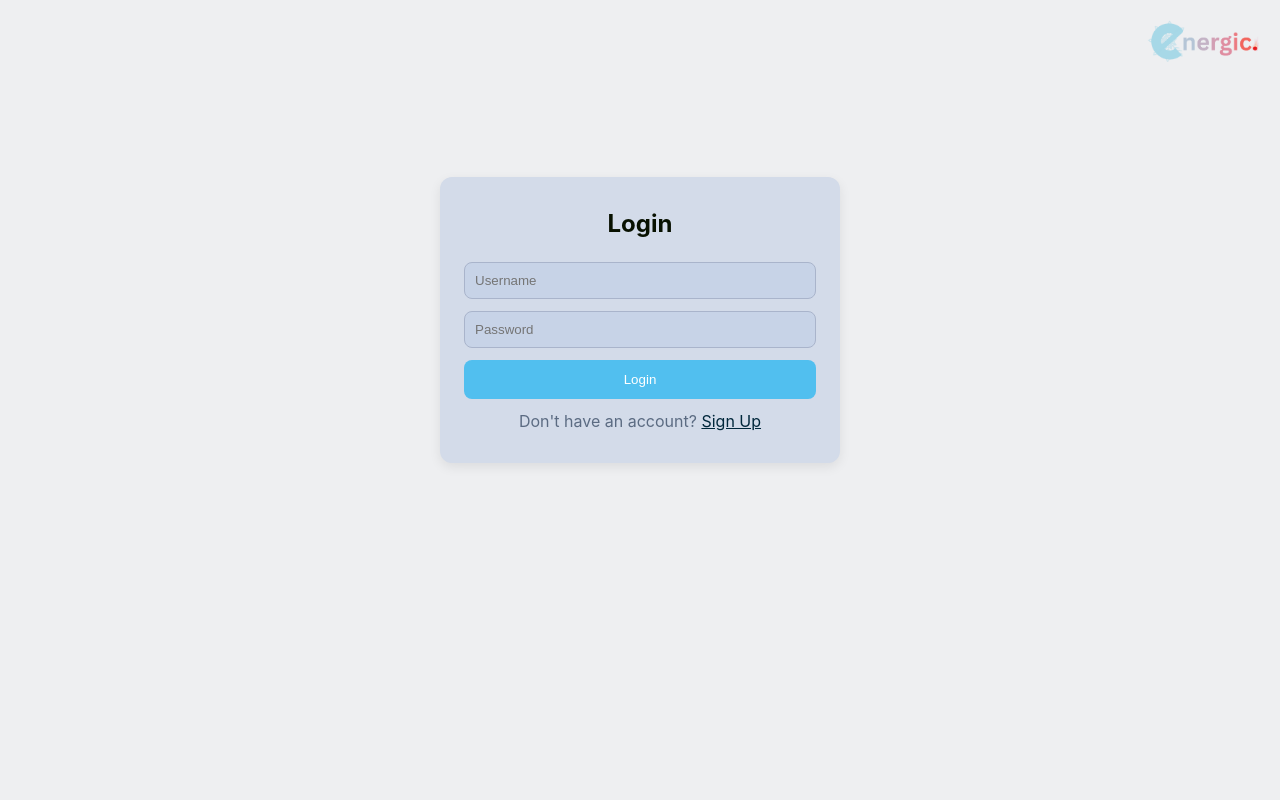
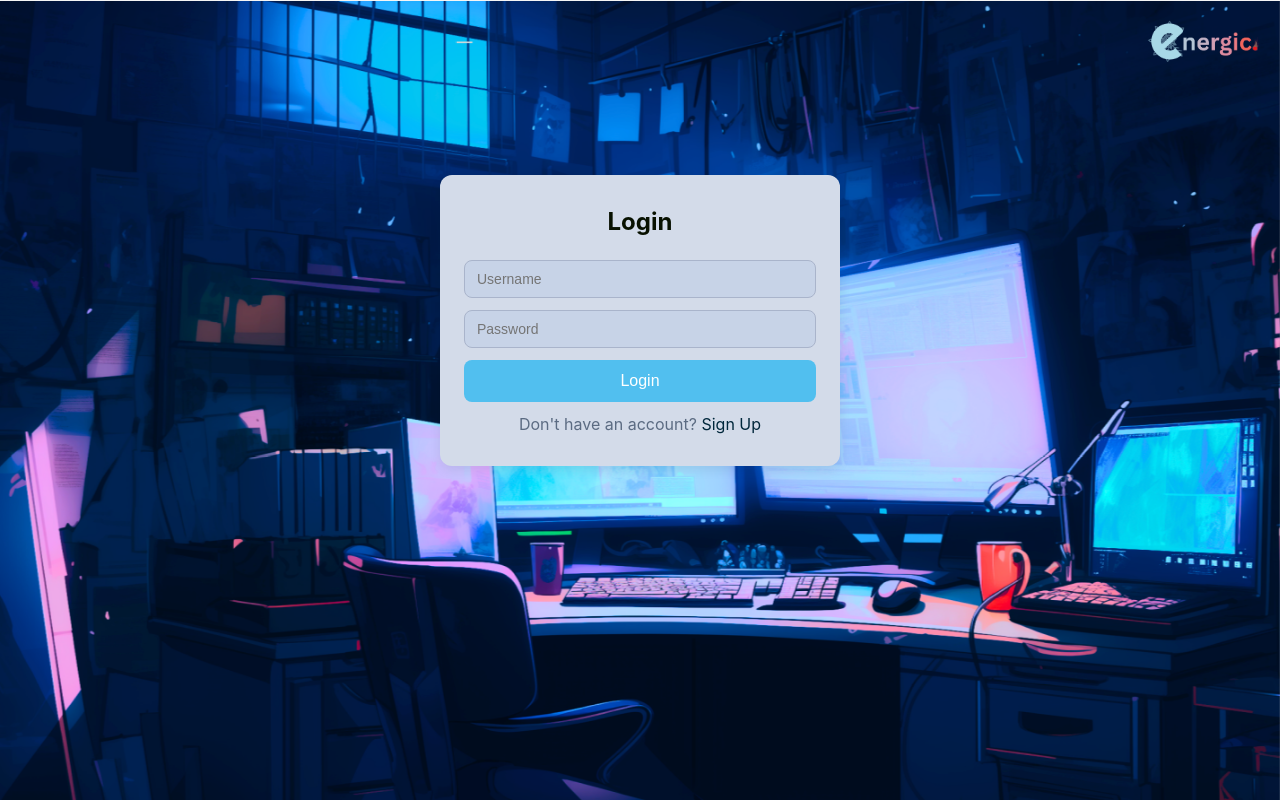
Before and after one commit to TimmyTam123/browhytfarewedoingthis, a Flask app: page /login in a window 1280 px wide. Run offline with Flask 3, Linux system fonts and the light colour scheme.

Commit message:
background and login

```diff
--- a/static/style.css
+++ b/static/style.css
@@ -1132,3 +1132,100 @@ html, body {
  height: 100px;
  position: relative;
 }
+
+/* ================================================
+   AUTH PAGE (Login + Signup)
+   ================================================ */
+
+/* Background image */
+.bg-image {
+    position: fixed;
+    inset: 0;
+    background-image: url('background.png'); /* Adjust if in subfolder */
+    background-size: cover;
+    background-position: center;
+    background-repeat: no-repeat;
+    z-index: 0;
+}
+
+/* Wrapper for centering box */
+.auth-wrapper {
+    position: relative;
+    z-index: 1;
+    display: flex;
+    justify-content: center;
+    align-items: center;
+    height: 80vh;
+}
+
+/* Main auth box */
+.auth-box {
+    background: var(--panel-2);
+    padding: 32px 24px;
+    border-radius: 12px;
+    max-width: 400px;
+    width: 100%;
+    box-shadow: 0 4px 12px var(--shadow-3);
+}
+
+.auth-box h2 {
+    text-align: center;
+    color: var(--text);
+    margin-bottom: 24px;
+}
+
+/* Inputs */
+.auth-box input {
+    width: 100%;
+    padding: 10px 12px;
+    border-radius: 8px;
+    border: 1px solid var(--border-2);
+    background: var(--panel-5);
+    color: var(--text);
+    margin-bottom: 12px;
+    font-size: 14px;
+}
+
+/* Button */
+.auth-box button {
+    width: 100%;
+    padding: 12px;
+    background: var(--accent);
+    border: none;
+    border-radius: 8px;
+    color: #fff;
+    font-size: 16px;
+    cursor: pointer;
+    transition: background 0.25s ease;
+}
+
+.auth-box button:hover {
+    background: var(--accent-2);
+}
+
+/* Flash messages */
+.flash {
+    margin-bottom: 12px;
+    text-align: center;
+    font-weight: 600;
+}
+
+.flash.danger { color: var(--bad); }
+.flash.warning { color: var(--accent-2); }
+.flash.success { color: var(--good); }
+
+/* Signup/login note under button */
+.auth-note {
+    text-align: center;
+    margin-top: 12px;
+    color: var(--muted);
+}
+
+.auth-note a {
+    color: var(--accent-2);
+    text-decoration: none;
+}
+
+.auth-note a:hover {
+    text-decoration: underline;
+}
--- a/templates/login.html
+++ b/templates/login.html
@@ -2,30 +2,38 @@
 {% block title %}Login{% endblock %}
 
 {% block content %}
-<div class="auth-container" style="display:flex; justify-content:center; align-items:center; height:80vh;">
-    <div class="auth-box" style="background: var(--panel-2); padding:32px 24px; border-radius:12px; width:100%; max-width:400px; box-shadow:0 4px 12px var(--shadow-3);">
-        <h2 style="text-align:center; color: var(--text); margin-bottom: 24px;">Login</h2>
+
+<!-- Background -->
+<div class="bg-image"></div>
+
+<div class="auth-wrapper">
+    <div class="auth-box">
+
+        <h2>Login</h2>
 
         <!-- Flash messages -->
         {% with messages = get_flashed_messages(with_categories=true) %}
           {% if messages %}
             {% for category, message in messages %}
-              <div style="color: {% if category=='danger' %}var(--bad){% elif category=='warning' %}var(--accent-2){% else %}var(--good){% endif %}; margin-bottom: 12px; text-align:center;">
+              <div class="flash {{ category }}">
                 {{ message }}
               </div>
             {% endfor %}
           {% endif %}
         {% endwith %}
 
-        <form method="POST" action="{{ url_for('login') }}" style="display:flex; flex-direction:column; gap:12px;">
-            <input type="text" id="username" name="username" placeholder="Username" required style="padding:10px; border-radius:8px; border:1px solid var(--border-2); background: var(--panel-5); color: var(--text);">
-            <input type="password" id="password" name="password" placeholder="Password" required style="padding:10px; border-radius:8px; border:1px solid var(--border-2); background: var(--panel-5); color: var(--text);">
-            <button type="submit" style="padding:12px; border-radius:8px; border:none; background: var(--accent); color:#fff; cursor:pointer;">Login</button>
+        <form method="POST" action="{{ url_for('login') }}">
+            <input type="text" id="username" name="username" placeholder="Username" required>
+            <input type="password" id="password" name="password" placeholder="Password" required>
+            <button type="submit">Login</button>
         </form>
 
-        <div style="text-align:center; margin-top:12px; color:var(--muted);">
-            Don't have an account? <a href="{{ url_for('signup') }}" style="color: var(--accent-2);">Sign Up</a>
+        <div class="auth-note">
+            Don't have an account?
+            <a href="{{ url_for('signup') }}">Sign Up</a>
         </div>
+
     </div>
 </div>
+
 {% endblock %}
```
Also changed, not shown: templates/index.html (+5 -5 lines).
